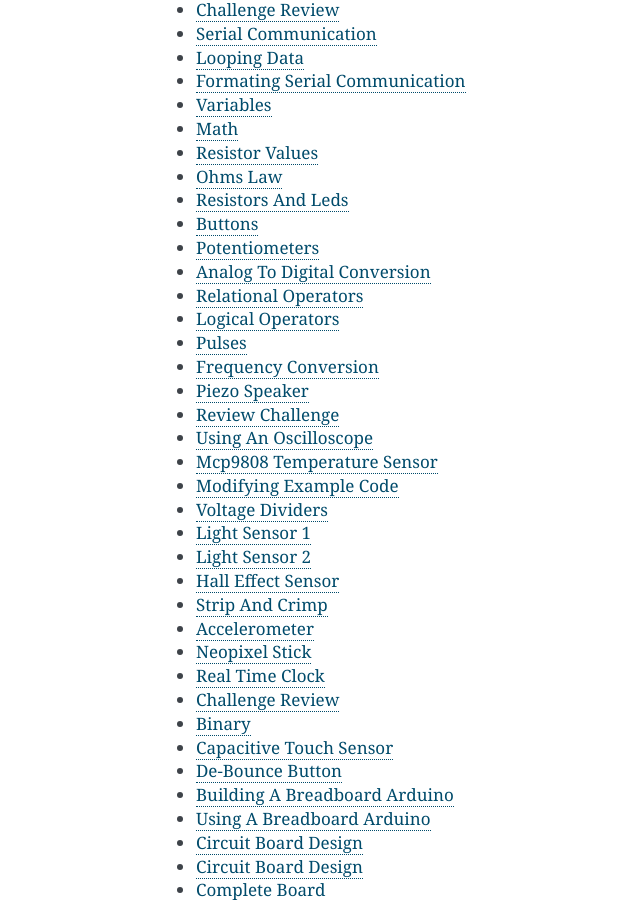
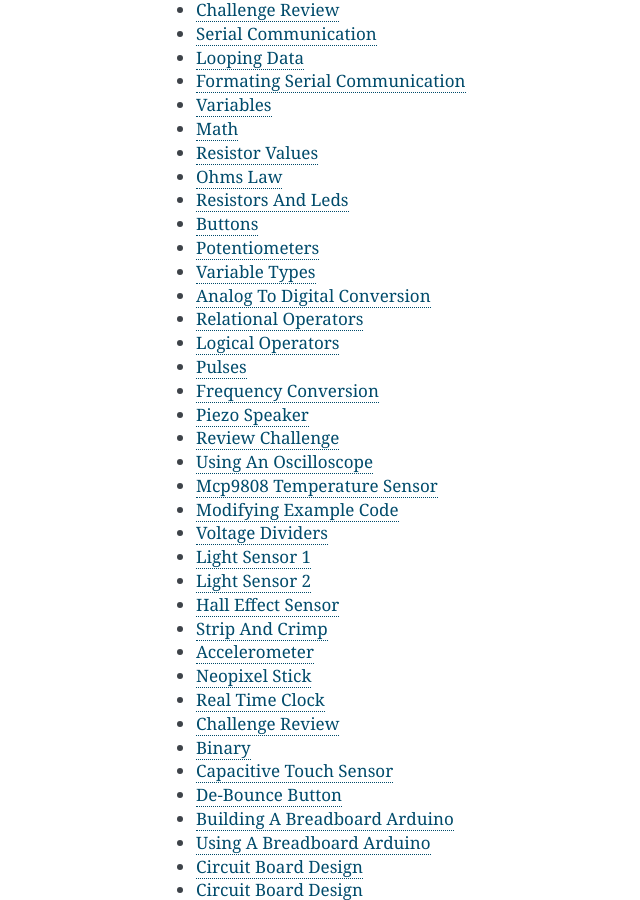
Before and after one commit to maxtkc/mvths-wiki, a Sphinx documentation site: the page built from docs/index.rst, in a window 1280 px wide and 900 px high, scrolled down 535 px. Shown: the whole window, without its empty margins (254-894 px from the left). Built offline with Sphinx 7.4.7, drawn with Linux system fonts in a browser that asks for light colours.

Commit message:
Update index.rst

```diff
--- a/docs/index.rst
+++ b/docs/index.rst
@@ -35,6 +35,7 @@
    018-resistors-and-leds
    019-buttons
    020-potentiometers
+   020a-variable-types.rst
    021-analog-to-digital-conversion
    022-relational-operators
    023-logical-operators
```
